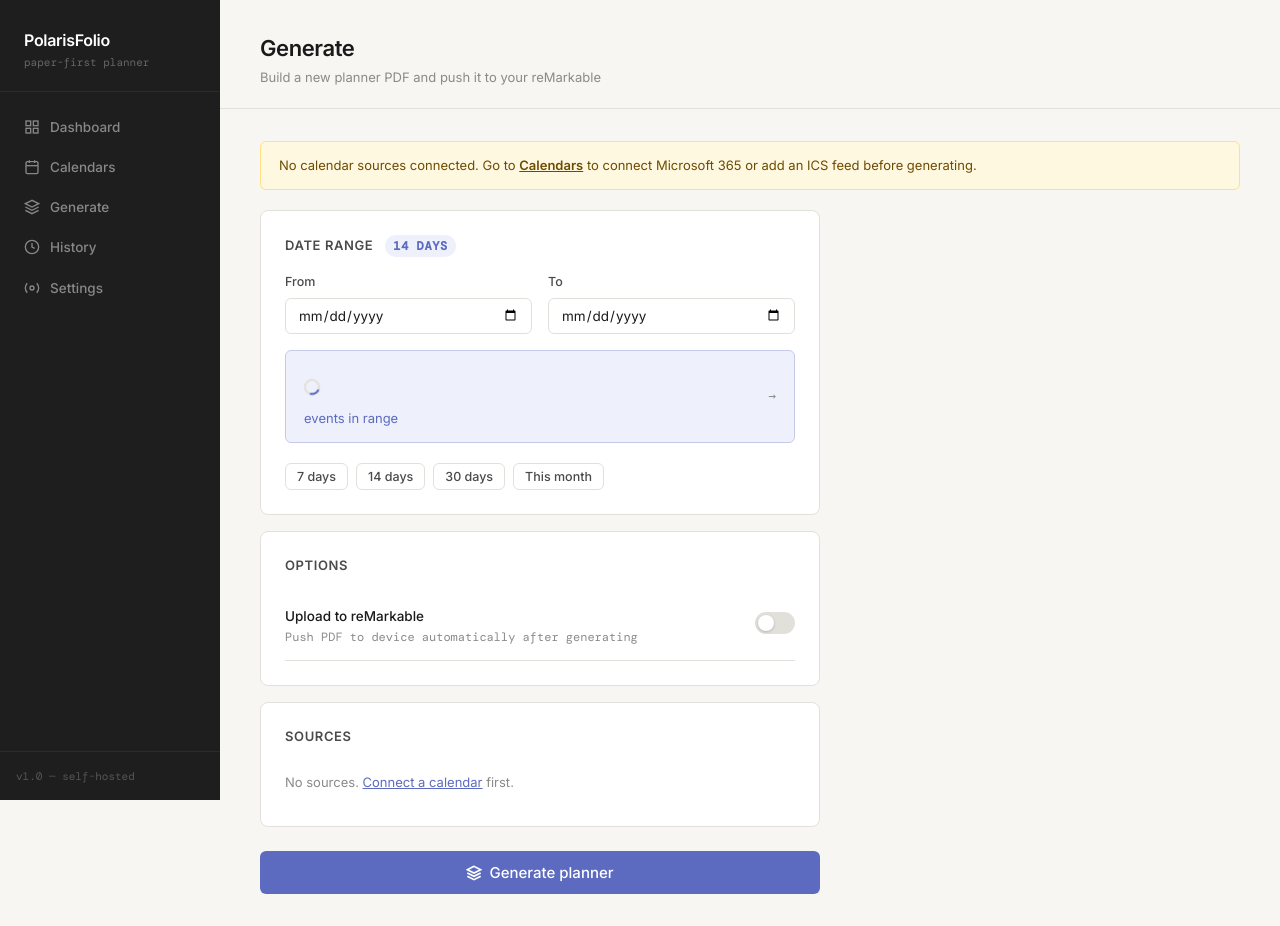
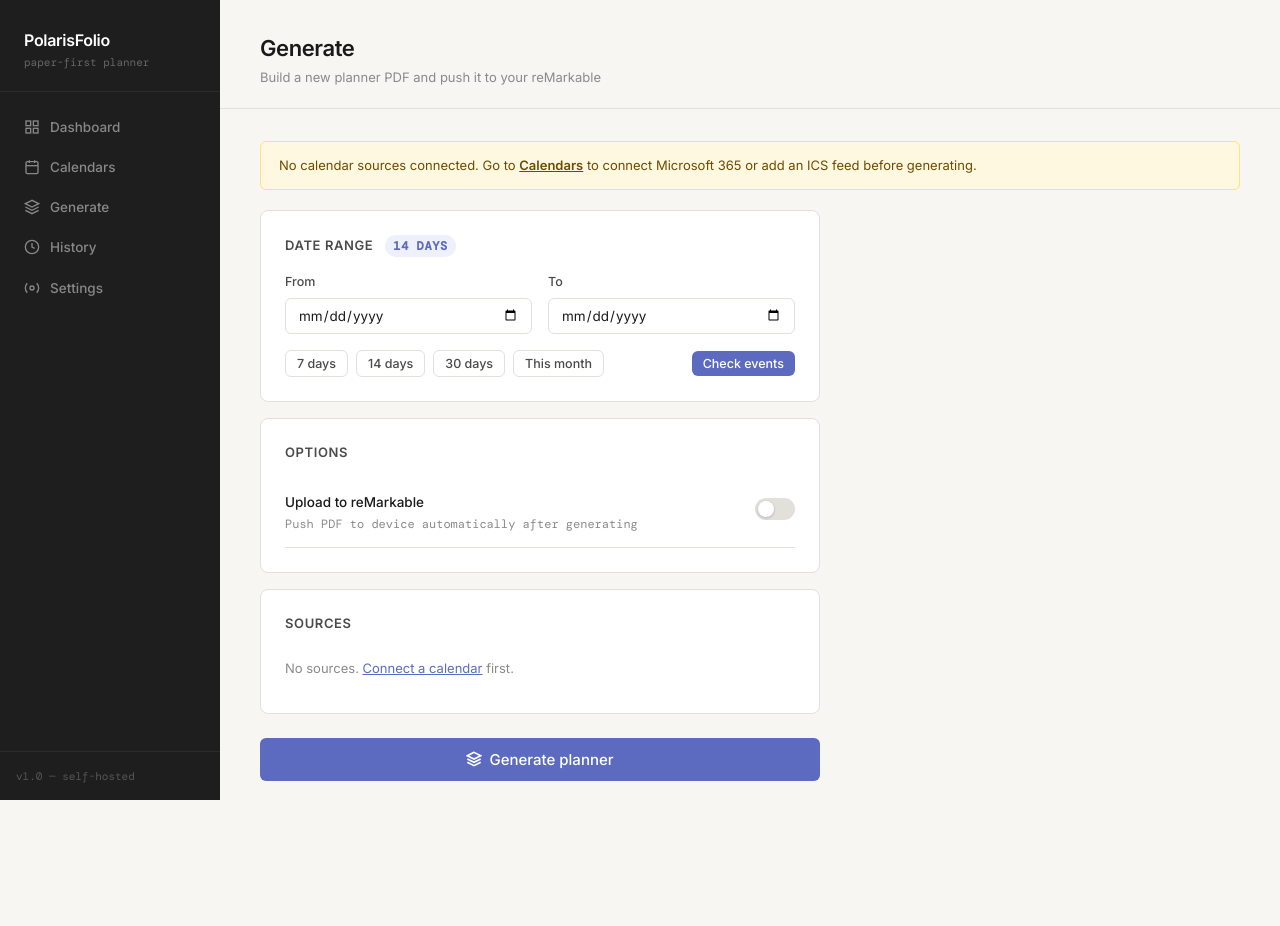
Before and after one commit to ScreechyX/PolarisFolio, a FastAPI app: template templates/generate.html in a window 1280 px wide. After the commit the page ends 800 px from the top, so only its background shows below. Run offline with FastAPI, Linux system fonts and the light colour scheme; the template is opened without the code that fills it, so the values that code supplies are empty.

Commit message:
Make event count manual — add Check events button
Previously the event count fetched automatically on date change,
hitting the ICS feed on every keystroke. Now the preview strip is
hidden by default and only shown after clicking Check events.
Date changes hide the strip so stale counts aren't shown.

Co-Authored-By: Claude Sonnet 4.6 <noreply@anthropic.com>

```diff
--- a/templates/generate.html
+++ b/templates/generate.html
@@ -154,11 +154,9 @@
         </div>
 
         <!-- Event preview -->
-        <div class="preview-strip" id="previewStrip">
+        <div class="preview-strip" id="previewStrip" style="display: none;">
           <div>
-            <div class="preview-count" id="previewCount">
-              <span class="spinner"></span>
-            </div>
+            <div class="preview-count" id="previewCount">--</div>
             <div class="preview-label">events in range</div>
           </div>
           <div class="preview-range" id="previewRange">
@@ -166,12 +164,13 @@
           </div>
         </div>
 
-        <!-- Quick range buttons -->
-        <div style="display: flex; gap: 8px; flex-wrap: wrap;">
+        <!-- Quick range buttons + check events -->
+        <div style="display: flex; gap: 8px; flex-wrap: wrap; align-items: center;">
           <button type="button" class="btn btn-secondary btn-sm" onclick="setRange(7)">7 days</button>
           <button type="button" class="btn btn-secondary btn-sm" onclick="setRange(14)">14 days</button>
           <button type="button" class="btn btn-secondary btn-sm" onclick="setRange(30)">30 days</button>
           <button type="button" class="btn btn-secondary btn-sm" onclick="setThisMonth()">This month</button>
+          <button type="button" class="btn btn-primary btn-sm" id="checkBtn" onclick="fetchCount(true)" style="margin-left: auto;">Check events</button>
         </div>
       </div>
 
@@ -256,36 +255,42 @@
     folderRow.style.display = uploadToggle.checked ? 'flex' : 'none';
   });
 
-  let debounce;
-  function fetchCount() {
-    clearTimeout(debounce);
-    debounce = setTimeout(async () => {
+  function updateDaysBadge() {
+    const start = startEl.value;
+    const end = endEl.value;
+    if (!start || !end) return;
+    const days = Math.round((new Date(end) - new Date(start)) / 86400000);
+    badgeEl.textContent = days + ' day' + (days !== 1 ? 's' : '');
+    // Hide the preview strip when dates change so stale count isn't shown
+    document.getElementById('previewStrip').style.display = 'none';
+  }
+
+  async function fetchCount(manual) {
     const start = startEl.value;
     const end = endEl.value;
     if (!start || !end) return;
 
-      const days = Math.round((new Date(end) - new Date(start)) / 86400000);
-      badgeEl.textContent = days + ' day' + (days !== 1 ? 's' : '');
+    const strip = document.getElementById('previewStrip');
+    strip.style.display = 'flex';
     rangeEl.textContent = start + ' → ' + end;
     countEl.innerHTML = '<span class="spinner"></span>';
+
+    const btn = document.getElementById('checkBtn');
+    btn.disabled = true;
 
     try {
       const res = await fetch(`/api/events/count?start=${start}&end=${end}`);
       const data = await res.json();
-        if (data.error === 'no_sources') {
-          countEl.textContent = '--';
-        } else {
-          countEl.textContent = data.count;
-        }
+      countEl.textContent = data.error === 'no_sources' ? '--' : data.count;
     } catch {
       countEl.textContent = '--';
+    } finally {
+      btn.disabled = false;
     }
-    }, 600);
   }
 
-  startEl.addEventListener('change', fetchCount);
-  endEl.addEventListener('change', fetchCount);
-  fetchCount();
+  startEl.addEventListener('change', updateDaysBadge);
+  endEl.addEventListener('change', updateDaysBadge);
 
   function setRange(days) {
     const start = new Date();
@@ -293,7 +298,7 @@
     end.setDate(end.getDate() + days);
     startEl.value = start.toISOString().split('T')[0];
     endEl.value = end.toISOString().split('T')[0];
-    fetchCount();
+    updateDaysBadge();
   }
 
   function setThisMonth() {
@@ -302,7 +307,7 @@
     const end = new Date(now.getFullYear(), now.getMonth() + 1, 0);
     startEl.value = start.toISOString().split('T')[0];
     endEl.value = end.toISOString().split('T')[0];
-    fetchCount();
+    updateDaysBadge();
   }
 
   // Disable button on submit to prevent double-click
```
Lines whose indentation alone changed are shown as unchanged.
